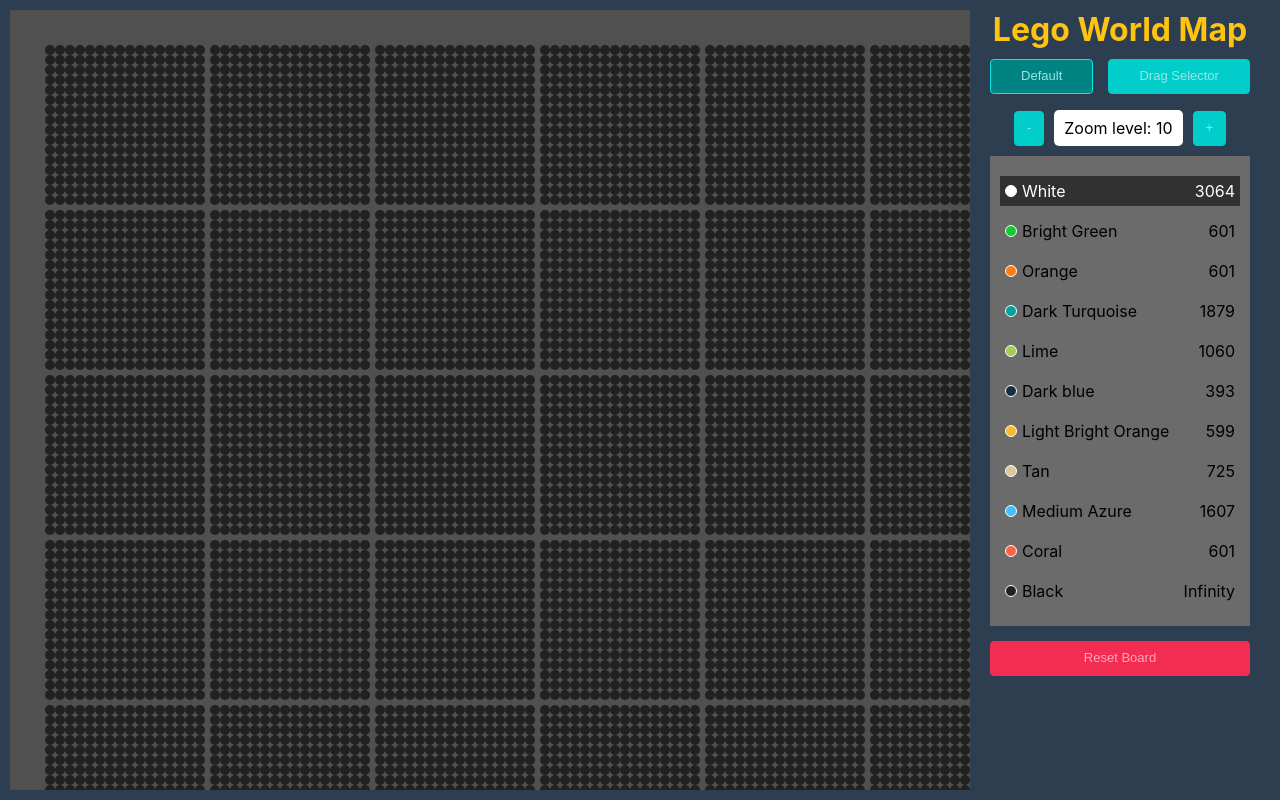
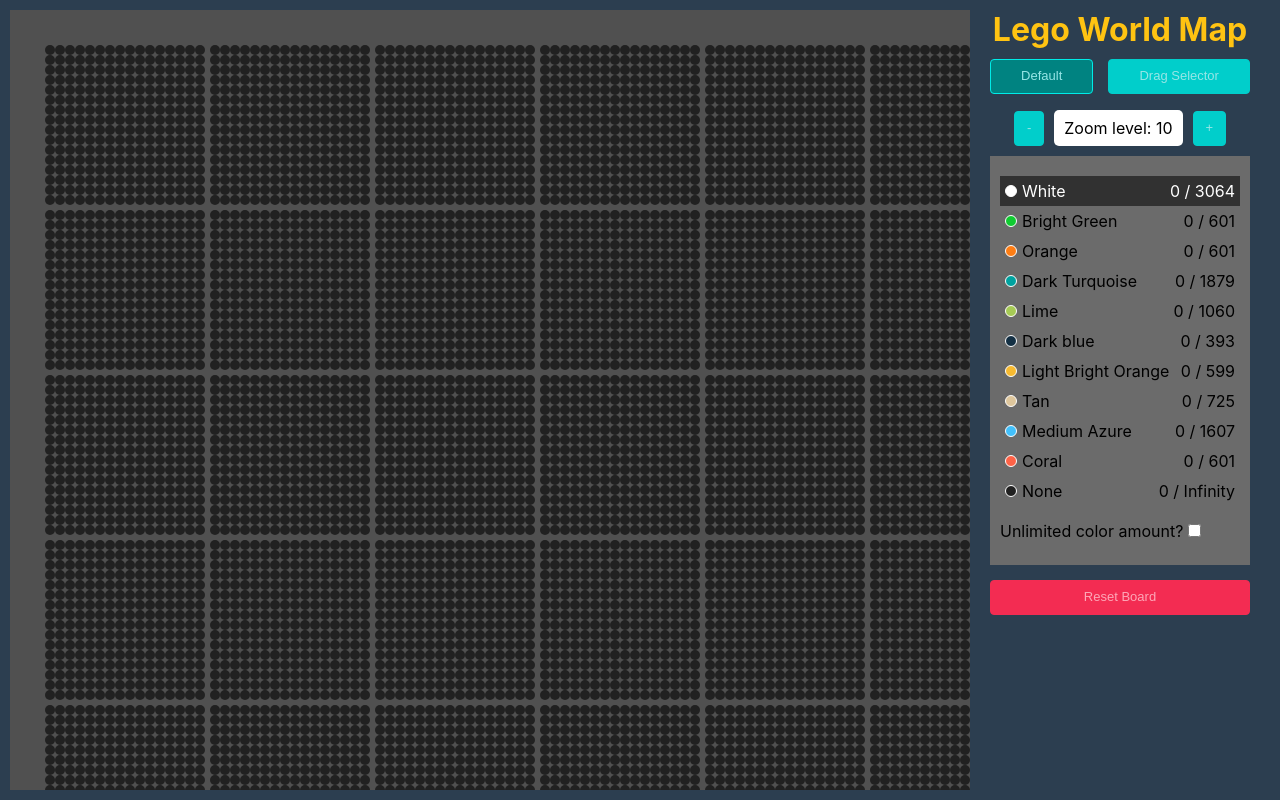
Before and after one commit to vJules/lego-world-map, a Svelte app: page / in a window 1280 px wide. Built offline with nearby package versions, Linux system fonts and the light colour scheme.

Commit message:
Fixed localstorage updates from zoom. Added unlimited option for colors. Added x and y plate config but it is not active.

```diff
--- a/src/App.svelte
+++ b/src/App.svelte
@@ -2,16 +2,22 @@
   import ColorPicker from "./components/ColorPicker.svelte";
   import Button from "./components/ui/Button.svelte";
   import CanvasDisplay from "./components/CanvasDisplay.svelte";
+  import { dotsPerSquare, xSquares, ySquares } from "./stores/boardConfig";
   import { zoom } from "./stores/zoom";
   import { onMount } from "svelte";
   import { Board } from "./lib/Board";
   import type { IBoard } from "./models/Board";
+  import RectangleSelector from "./components/map-tools/RectangleSelector.svelte";
   let isRectangleSelector: boolean = false;
 
   let board: IBoard = null;
 
   onMount(() => {
-    board = new Board();
+    board = new Board({
+      xSquares: $xSquares,
+      ySquares: $ySquares,
+      dotsPerSquare: $dotsPerSquare,
+    });
   });
 
   const updateDots = (event) => {
@@ -19,15 +25,28 @@
     board.updateDots(dots);
   };
 
+  const drawBoard = () => {
+    board.drawBoard();
+  };
+
   const resetBoard = () => {
     board.resetBoard();
+  };
+
+  const updateBoardDimensions = () => {
+    board.updatePlates({ xSquares: $xSquares, ySquares: $ySquares });
   };
 </script>
 
 <main>
   <div class="container">
     {#if board}
-      <CanvasDisplay on:updateDots={updateDots} {board} {isRectangleSelector} />
+      <CanvasDisplay
+        on:updateDots={updateDots}
+        on:drawBoard={drawBoard}
+        {board}
+        {isRectangleSelector}
+      />
       <div class="sidebar">
         <h1 class="sidebar-header">Lego World Map</h1>
         <div class="sidebar-buttons">
@@ -52,6 +71,25 @@
           <Button on:click={zoom.increment}>+</Button>
         </div>
         <ColorPicker />
+        <!-- TODO: Changing the Dimensions should not reset the dots on the board. Also the x and y values should be saved in local storage -->
+        <!-- <div>
+          <label for="xAxis"> X axis plates </label>
+          <input
+            type="number"
+            on:change={updateBoardDimensions}
+            bind:value={$xSquares}
+            name="xAxis"
+          />
+        </div>
+        <div>
+          <label for="yAxis"> Y axis plates </label>
+          <input
+            type="number"
+            on:change={updateBoardDimensions}
+            bind:value={$ySquares}
+            name="yAxis"
+          />
+        </div> -->
         <div class="sidebar-reset">
           <Button type="danger" on:click={resetBoard}>Reset board</Button>
         </div>
--- a/src/components/CanvasDisplay.svelte
+++ b/src/components/CanvasDisplay.svelte
@@ -86,9 +86,7 @@
 
   const unsubscribe = zoom.subscribe((value) => {
     canvasDisplay?.updateScale(value);
-    dispatch("updateDots", {
-      dots: [],
-    });
+    dispatch("drawBoard");
   });
 
   onDestroy(() => {
--- a/src/components/ColorPicker.svelte
+++ b/src/components/ColorPicker.svelte
@@ -1,5 +1,9 @@
 <script>
-  import { currentColorKey, colorPickerItems } from "../stores/color";
+  import {
+    currentColorKey,
+    colorPickerItems,
+    isUnlimitedColorAmount,
+  } from "../stores/color";
   function updateCurrentColorKey(colorKey) {
     currentColorKey.update(() => colorKey);
   }
@@ -19,9 +23,21 @@
       <span class="color-picker-item-name">
         {colorPickerItem.displayName}
       </span>
-      <span class="color-picker-item-count">{colorPickerItem.count}</span>
+      <span class="color-picker-item-count">
+        {colorPickerItem.count} / {colorPickerItem.limit}
+      </span>
     </div>
   {/each}
+  <div class="color-picker-unlimited-checkbox">
+    <label for="unlimited">
+      Unlimited color amount?
+      <input
+        type="checkbox"
+        bind:checked={$isUnlimitedColorAmount}
+        name="unlimited"
+      />
+    </label>
+  </div>
 </div>
 
 <style>
@@ -35,7 +51,6 @@
   }
   .color-picker-item {
     padding: 5px;
-    margin-bottom: 10px;
     cursor: pointer;
     transition: color 0.25s ease-in-out, background-color 0.25s ease-in-out;
     display: flex;
@@ -65,4 +80,8 @@
   .color-picker-item-count {
     margin-left: auto;
   }
+
+  .color-picker-unlimited-checkbox {
+    padding-top: 15px;
+  }
 </style>
--- /dev/null
+++ b/src/constants/BoardConfig.ts
@@ -0,0 +1,3 @@
+export const DEFAULT_X_SQUARES = 8;
+export const DEFAULT_Y_SQUARES = 5;
+export const DEFAULT_DOTS_PER_SQUARE = 16;
--- a/src/constants/DotColor.ts
+++ b/src/constants/DotColor.ts
@@ -59,10 +59,10 @@ export const DOT_COLOR = Object.freeze({
     displayName: "Coral",
     defaultCount: 601,
   },
-  black: {
+  none: {
     id: 11,
     hex: "#212121",
-    displayName: "Black",
+    displayName: "None",
     defaultCount: Infinity,
   },
 });
--- a/src/lib/Board.ts
+++ b/src/lib/Board.ts
@@ -3,10 +3,7 @@ import { colorPickerItems, resetColorPickerItems } from "../stores/color";
 import type { CanvasDisplay } from "./CanvasDisplay";
 import { currentColorKey } from "../stores/color";
 import { get } from "svelte/store";
-const X_SQUARES = 8;
-const Y_SQUARES = 5;
-const DOTS_PER_SQUARE = 16;
-const DEFAULT_COLOR = "black";
+const DEFAULT_COLOR = "none";
 
 export class Board {
     dots: IDot[][];
@@ -16,7 +13,7 @@ export class Board {
     renderer: CanvasDisplay;
     timer: NodeJS.Timeout;
 
-    constructor({ xSquares = X_SQUARES, ySquares = Y_SQUARES, dotsPerSquare = DOTS_PER_SQUARE } = {}) {
+    constructor({ xSquares, ySquares, dotsPerSquare }) {
         this.xSquares = xSquares;
         this.ySquares = ySquares;
         this.dotsPerSquare = dotsPerSquare;
@@ -26,19 +23,32 @@ export class Board {
 
     addRenderer(renderer: CanvasDisplay) {
         this.renderer = renderer;
-        renderer.drawDots(this.dots);
+        this.renderer.drawDots(this.dots);
     };
 
-    createBoard() {
+    createBoard(): IDot[][] {
         return Array.from({ length: this.ySquares * this.dotsPerSquare }, () =>
             Array.from({ length: this.xSquares * this.dotsPerSquare }, () => Object.assign({}, { color: DEFAULT_COLOR }))
         );
     };
 
+    drawBoard() {
+        this.renderer.drawDots(this.dots);
+    }
+
+    updatePlates({ xSquares, ySquares }) {
+        this.xSquares = xSquares;
+        this.ySquares = ySquares;
+        this.dots = this.createBoard();
+        this.renderer.drawDots(this.dots);
+        this.updateLocalStorage();
+    }
+
     resetBoard() {
         resetColorPickerItems();
         this.dots = this.createBoard();
         this.renderer.drawDots(this.dots);
+        this.updateLocalStorage();
     };
 
     updateDots(dots: { x: number, y: number }[]) {
@@ -48,7 +58,7 @@ export class Board {
                 (colorPickerItem) => colorPickerItem.key === color
             );
             const dotToChange = this.dots[y] && this.dots[y][x];
-            if (dotToChange && !(!currentColorPicker || currentColorPicker.count <= 0)) {
+            if (dotToChange && !(!currentColorPicker || currentColorPicker.count >= currentColorPicker.limit)) {
                 const previousColor = dotToChange.color;
                 colorPickerItems.update((colorPickerItems) => {
                     return colorPickerItems.map((colorPickerItem) => {
@@ -56,10 +66,10 @@ export class Board {
                             ...colorPickerItem,
                         };
                         if (colorPickerItem.key === previousColor) {
-                            newColorPickerItem.count += 1;
+                            newColorPickerItem.count -= 1;
                         }
                         if (colorPickerItem.key === color) {
-                            newColorPickerItem.count -= 1;
+                            newColorPickerItem.count += 1;
                         }
                         return newColorPickerItem;
                     });
@@ -67,14 +77,13 @@ export class Board {
                 dotToChange.color = color;
             };
         });
-        this.renderer.drawDots(this.dots);
+        this.drawBoard();
         this.updateLocalStorage();
     }
 
     updateLocalStorage() {
         clearTimeout(this.timer);
         this.timer = setTimeout(() => {
-            console.log('updating storage')
             localStorage.setItem("board", JSON.stringify(this.dots));
         }, 1000);
     };
--- a/src/models/Board.ts
+++ b/src/models/Board.ts
@@ -4,13 +4,15 @@ export interface IBoard {
   dots: IDot[][];
 
   createBoard: () => IDot[][];
+  updatePlates: ({ xSquares, ySquares }) => void;
   resetBoard: () => void;
+  drawBoard: () => void;
   addRenderer: (renderer: CanvasDisplay) => void;
   updateDots: (dots: { x: number, y: number }[]) => void;
 }
 
 export interface IDot {
-  color: string;
+  color?: string;
 }
 
 export interface IColorPickerItem {
@@ -18,5 +20,6 @@ export interface IColorPickerItem {
   displayName: string;
   hex: string;
   count: number;
+  limit: number;
   key: string;
 }
--- /dev/null
+++ b/src/stores/boardConfig.ts
@@ -0,0 +1,6 @@
+import { writable } from "svelte/store";
+import { DEFAULT_DOTS_PER_SQUARE, DEFAULT_X_SQUARES, DEFAULT_Y_SQUARES } from "../constants/BoardConfig";
+
+export const xSquares = writable(DEFAULT_X_SQUARES);
+export const ySquares = writable(DEFAULT_Y_SQUARES);
+export const dotsPerSquare = writable(DEFAULT_DOTS_PER_SQUARE);
--- a/src/stores/color.ts
+++ b/src/stores/color.ts
@@ -1,33 +1,42 @@
-import { writable } from "svelte/store";
+import { get, writable } from "svelte/store";
 import { DOT_COLOR } from "../constants/DotColor";
 import type { IColorPickerItem } from "../models/Board";
 
+export const currentColorKey = writable("white");
+export const isUnlimitedColorAmount = writable(false);
+
 const setInitialColorPickerItems = (): IColorPickerItem[] => {
-  let colors = Object.keys(DOT_COLOR).map((key) => {
-    return {
-      id: DOT_COLOR[key].id,
-      count: DOT_COLOR[key].defaultCount,
-      displayName: DOT_COLOR[key].displayName,
-      hex: DOT_COLOR[key].hex,
-      key,
-    };
-  });
-  return colors;
+  return Object.keys(DOT_COLOR).map(key => ({
+    id: DOT_COLOR[key].id,
+    count: 0,
+    limit: get(isUnlimitedColorAmount) ? Infinity : DOT_COLOR[key].defaultCount,
+    displayName: DOT_COLOR[key].displayName,
+    hex: DOT_COLOR[key].hex,
+    key,
+  })
+  );
 };
-
-export const currentColorKey = writable("white");
 
 export const colorPickerItems = writable(
   localStorage.getItem("colorPickerItems")
     ? (JSON.parse(localStorage.getItem("colorPickerItems")).map((item) => {
       // TODO: Don't manually handle setting Infinity for black color
       if (item.id === 11) {
-        item.count = Infinity;
+        item.limit = Infinity;
       }
       return item;
     }) as IColorPickerItem[])
     : setInitialColorPickerItems()
 );
+
+isUnlimitedColorAmount.subscribe((isUnlimited) => {
+  return colorPickerItems.update((items) => {
+    return items.map((item) => ({
+      ...item,
+      limit: isUnlimited ? Infinity : DOT_COLOR[item.key].defaultCount
+    }))
+  })
+})
 
 export const resetColorPickerItems = () =>
   colorPickerItems.set(setInitialColorPickerItems());
```
Also changed, not shown: package.json (+4 -4 lines), 1 other file (tests, documents, lock files or other folders).
